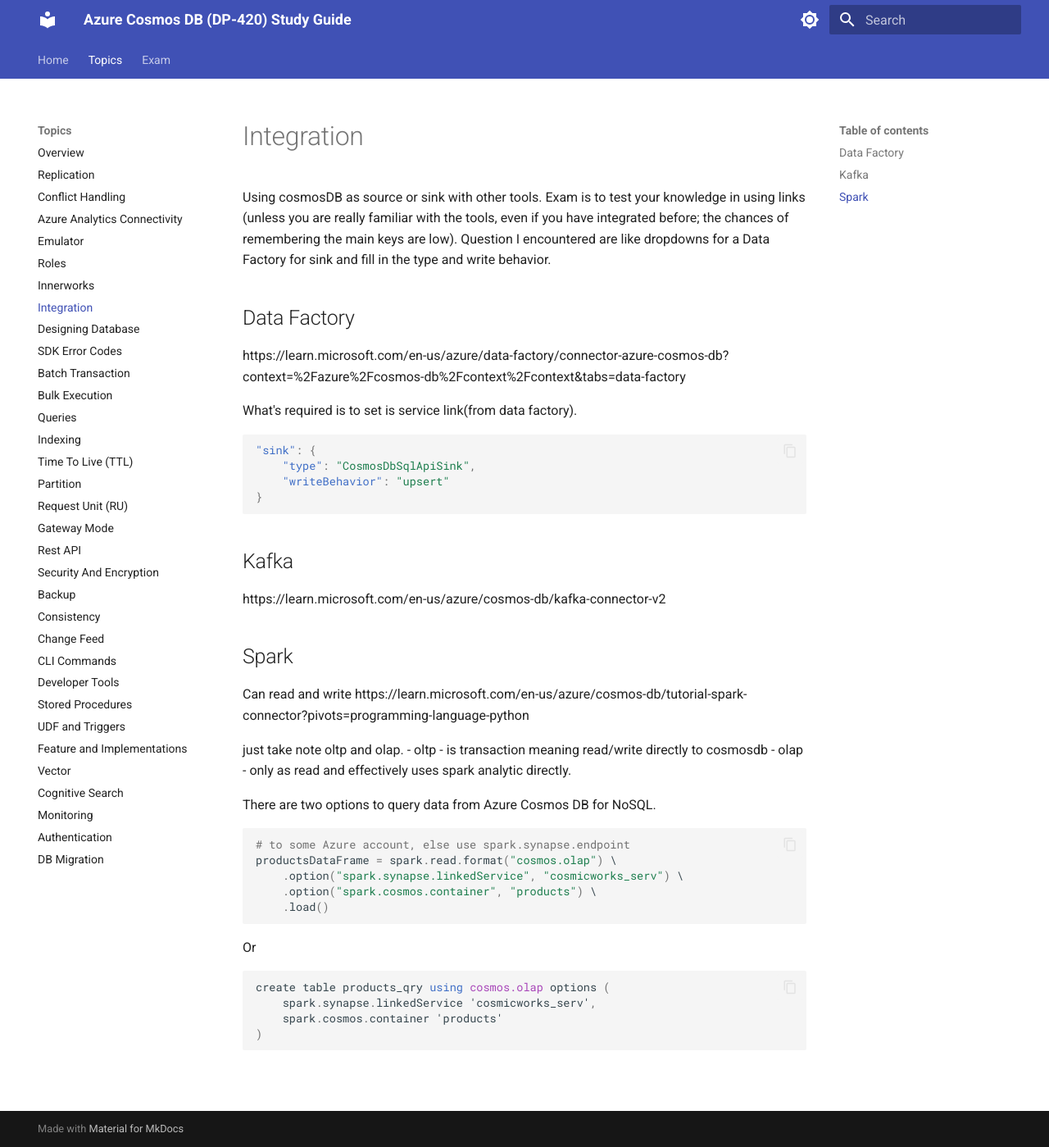
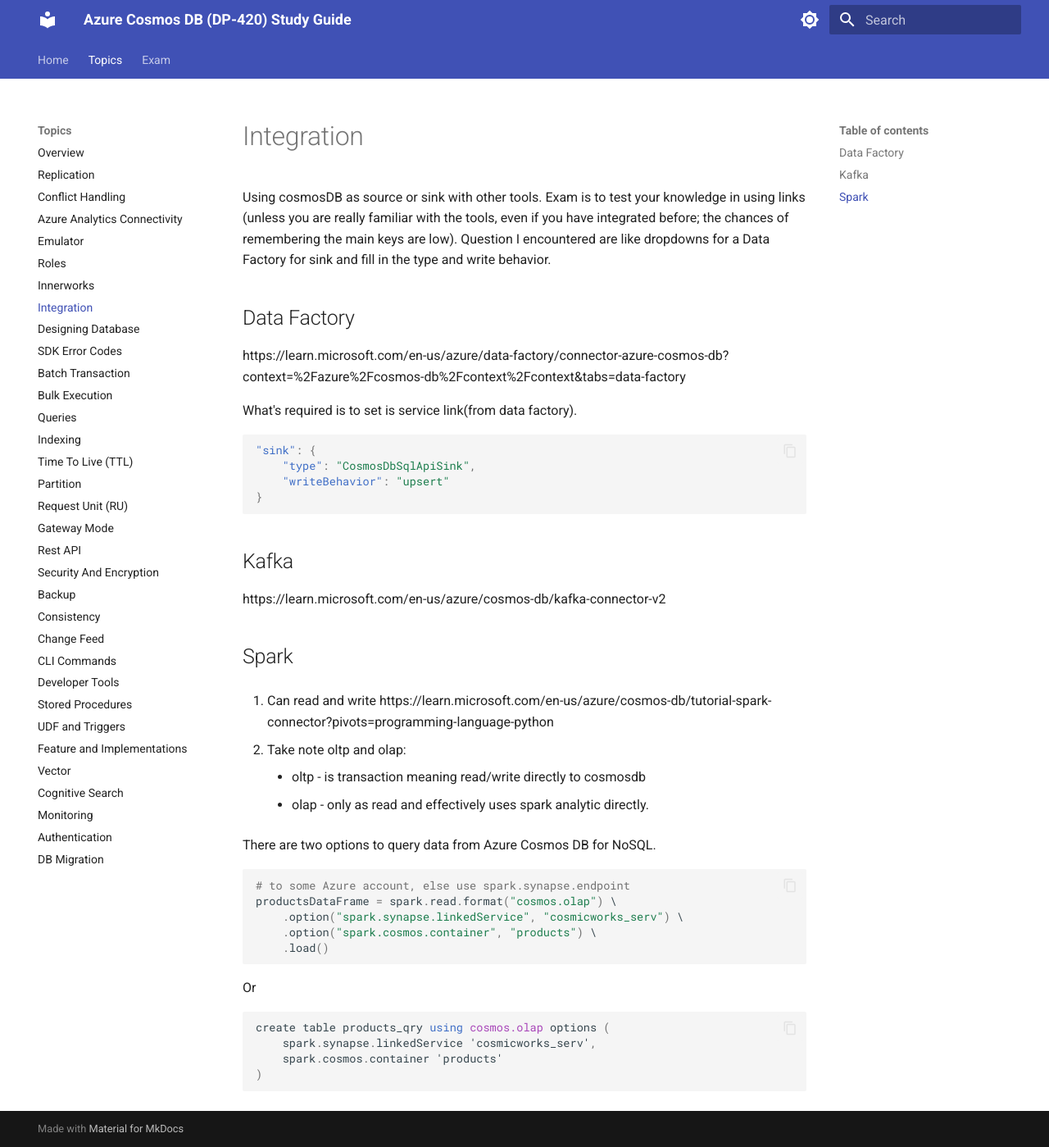
Before and after one commit to yoonghan/Azure-Cosmos-DB-DP-420, an MkDocs documentation site: the page built from docs/9. Integration.md, in a window 1280 px wide and 1399 px high. Shown: the whole window at 82% size. Built offline with MkDocs 1.6.1 and Material for MkDocs 9.7.7, drawn with Linux system fonts in a browser that asks for light colours.

Commit message:
Take notes

````diff
--- a/docs/9. Integration.md
+++ b/docs/9. Integration.md
@@ -17,12 +17,12 @@
 
 
 ## Spark
-Can read and write
+1. Can read and write
 https://learn.microsoft.com/en-us/azure/cosmos-db/tutorial-spark-connector?pivots=programming-language-python
 
-just take note oltp and olap.
-- oltp - is transaction meaning read/write directly to cosmosdb
-- olap - only as read and effectively uses spark analytic directly.
+2. Take note oltp and olap:
+    - oltp - is transaction meaning read/write directly to cosmosdb
+    - olap - only as read and effectively uses spark analytic directly.
 
 There are two options to query data from Azure Cosmos DB for NoSQL.
 ```python
````
